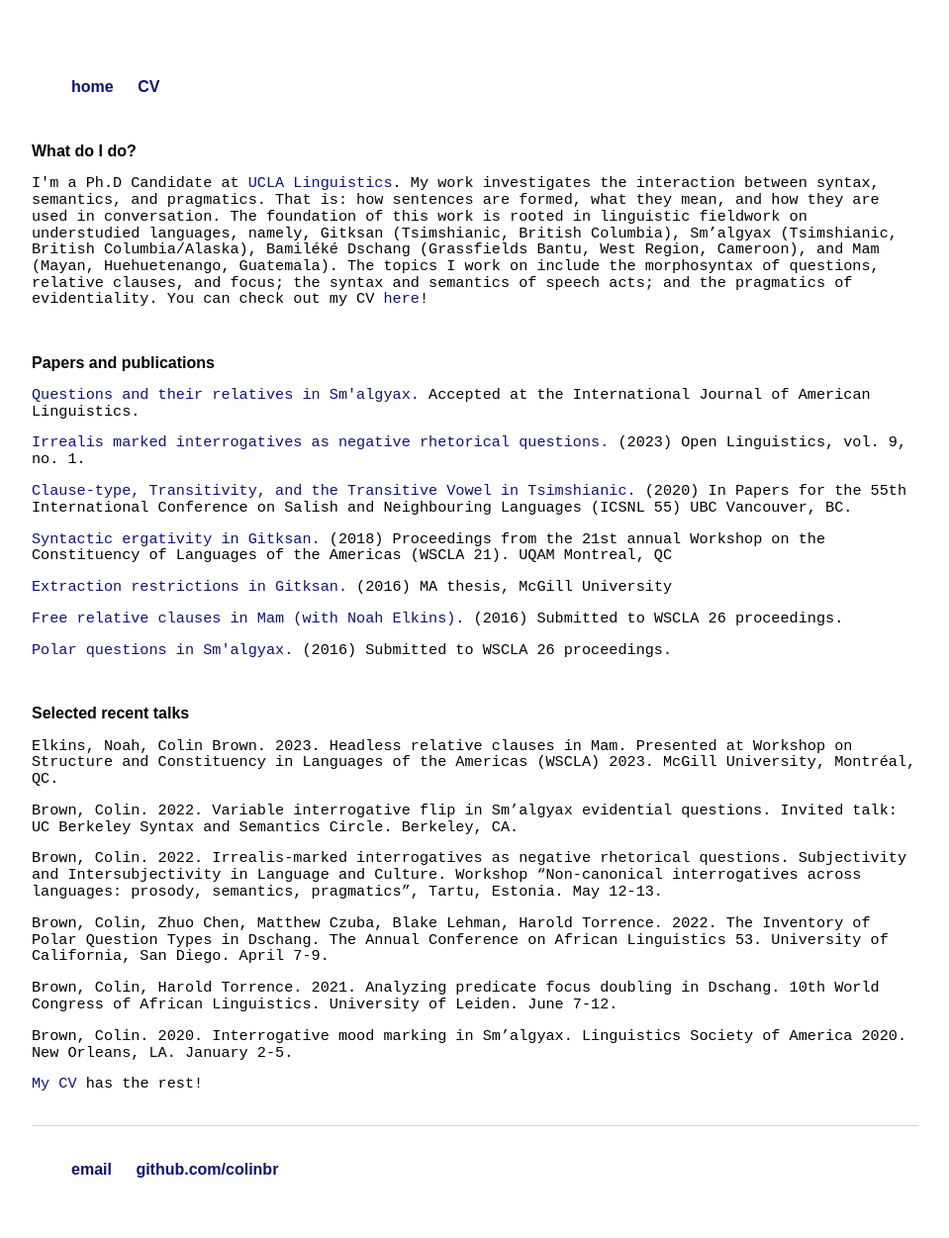
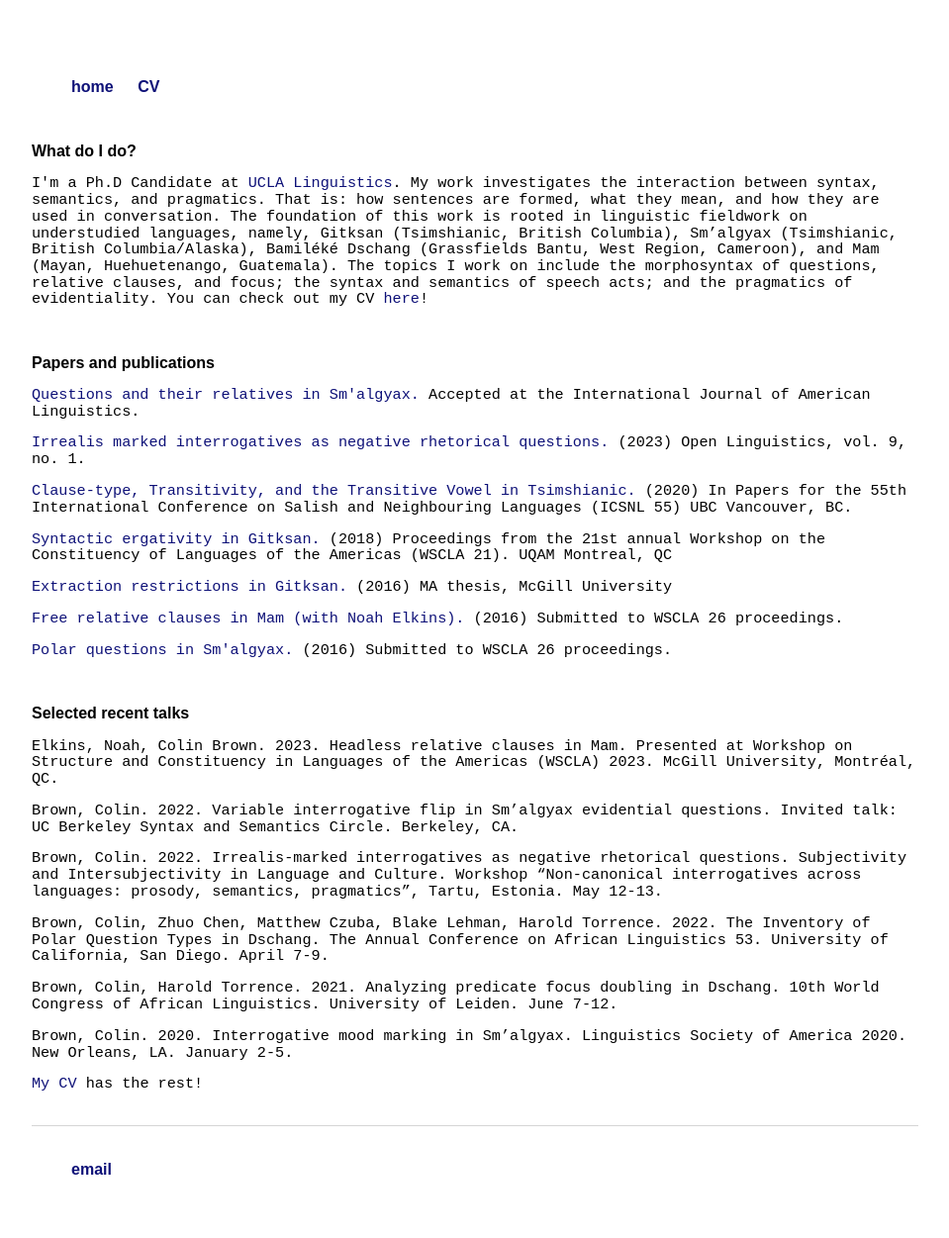
Before and after one commit to colinbr/OLD-colinbr.github.io, a Jekyll site: the page built from index.html, in a window 1280 px wide. Shown: the whole page at 99% size, without its empty margins (160-1119 px from the left). Built offline with Jekyll 4.4.1, drawn with Linux system fonts in a browser that asks for light colours; some web fonts are replaced.

Commit message:
Update default.html

```diff
--- a/_layouts/default.html
+++ b/_layouts/default.html
@@ -37,7 +37,7 @@
 			<footer>
 	    		<ul>
 	        		<li><a href="mailto:colinbrot@gmail.com">email</a></li>
-	        		<li><a href="https://github.com/colinbr">github.com/colinbr</a></li>
+	        		<!-- <li><a href="https://github.com/colinbr">github.com/colinbr</a></li> -->
 				</ul>
 			</footer>
 		</body>
```
